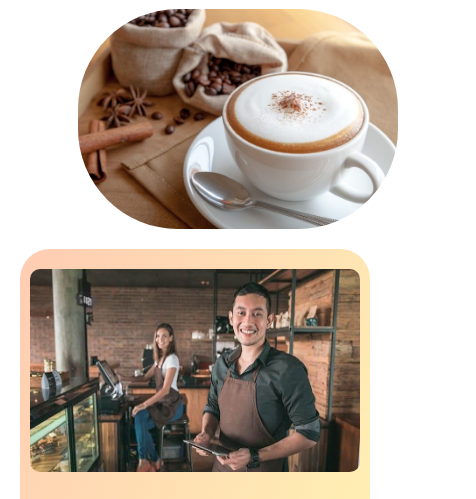
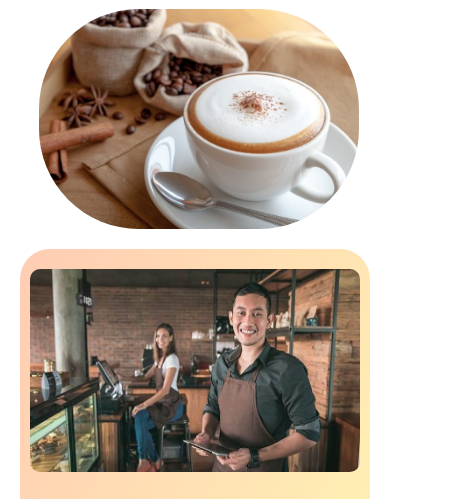
Before and after one commit to AlejandraAguirrez/cafeteria-amaike-tandil, a website: page index.html in a window 390 px wide. Shown: the part 183-682 px from the top of the page, 476 px wide, since content can reach past the window. Drawn offline with nearby package versions, Linux system fonts and the light colour scheme.

Commit message:
margenes

```diff
--- a/style.scss
+++ b/style.scss
@@ -306,7 +306,7 @@ $redSocial: (
     .img-inicio {
         width: 320px;
         height: 220px;
-        margin: 5px 20%;
+        margin: 5px 10%;
     }
 
     .contenedor {
```
Also changed, not shown: style.css.
